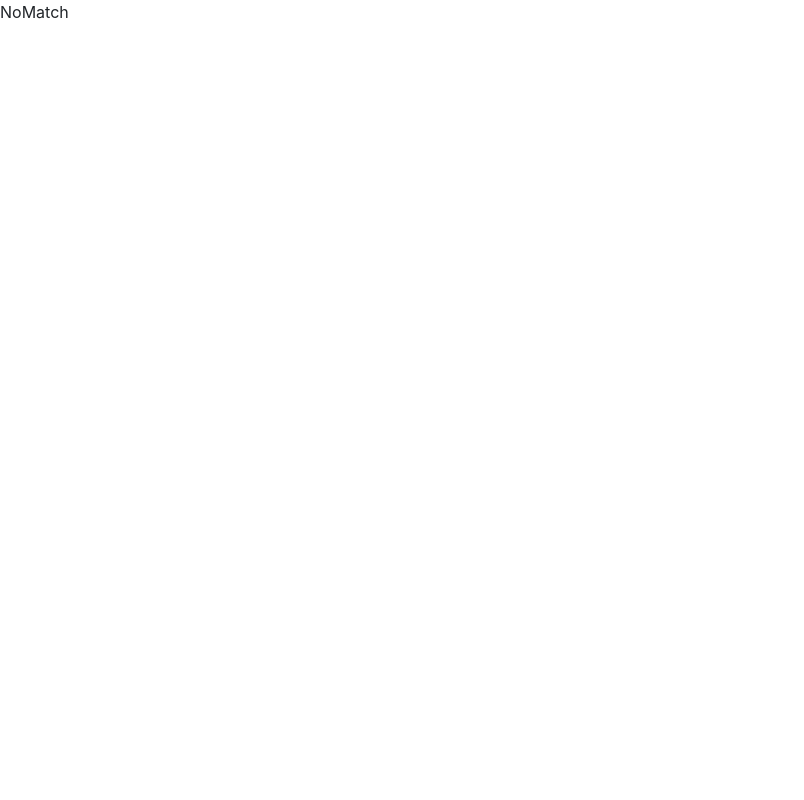
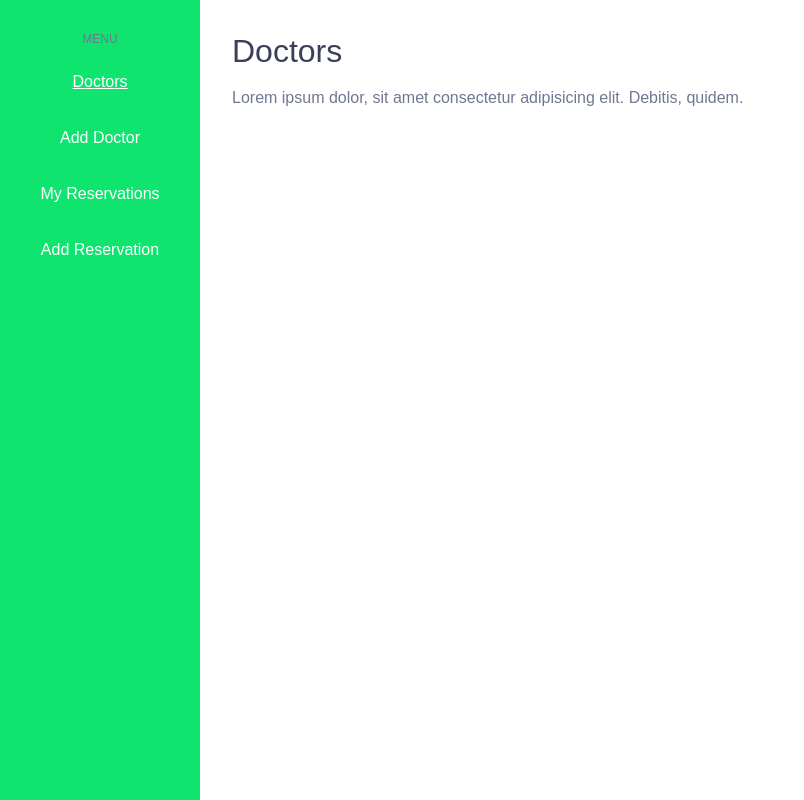
Before and after one commit to devMunyi/DocBooker-frontend, a React (Create React App) app: page / in a window 1280 px wide. Shown: the whole page, without its empty margins (0-804 px from the left). Built offline with nearby package versions, Linux system fonts and the light colour scheme.

Commit message:
add side navigation bar

```diff
--- a/src/App.css
+++ b/src/App.css
@@ -33,3 +33,153 @@
   background-color: #fff;
   border-radius: 50px;
 }
+
+
+/* sidebar  */
+
+* {
+  margin: 0;
+  padding: 0;
+  box-sizing: border-box;
+  font-family: 'Fire Sans', sans-serif;
+}
+
+.page {
+  display: flex;
+  min-height: 100vh;
+}
+
+.sidebar {
+  flex: 1 1 0;
+  max-width: 200px;
+  padding: 2rem 1rem;
+  background-color: #0ee46e;
+}
+
+.sidebar h3 {
+  color: #707793;
+  font-size: 0.75rem;
+  text-transform: uppercase;
+  margin-bottom: 0.5rem;
+  text-align: center;
+}
+
+.sidebar .menu {
+  margin: 0 -1rem;
+  text-align: center;
+}
+
+.sidebar .menu .menu-item {
+  display: block;
+  padding: 1em;
+  color: #fff;
+  text-decoration: none;
+  transition: 0.2s linear;
+}
+
+.sidebar .menu .menu-item:hover,
+.sidebar .menu .menu-item.is-active {
+  color:rgb(17, 0, 255);
+  border-right: 5px solid rgb(56, 7, 236);
+}
+
+.content {
+  flex: 1 1 0;
+  padding: 2rem;
+}
+
+.content h1 {
+  color: #3C3F58;
+  font-size: 2rem;
+  margin-bottom: 1rem;
+}
+
+.content p {
+  color: #707793;
+}
+
+.menu-toggle {
+  display: none;
+  position: fixed;
+  top: 2rem;
+  right: 2rem;
+  width: 60px;
+  height: 60px;
+  border-radius: 99px;
+  background-color: #2e3047;
+  cursor: pointer;
+}
+
+.hamburger {
+  position: relative;
+  top: calc(50% - 2px);
+  left: 50%;
+  transform: translate(-50%, -50%);
+  width: 32px;
+}
+
+.hamburger > span,
+.hamburger > span::before,
+.hamburger > span::after {
+  display: block;
+  position: absolute;
+  width: 100%;
+  height: 4px;
+  border-radius: 99px;
+  background-color: #FFF;
+  transition-duration: .25s;
+}
+
+.hamburger > span::before {
+  content: '';
+  top: -8px
+}
+
+.hamburger > span::after {
+  content: '';
+  top: 8px
+}
+
+.menu-toggle.is-active .hamburger > span {
+  transform: rotate(45deg);
+}
+
+.menu-toggle.is-active .hamburger > span::before {
+  top: 0;
+  transform: rotate(0deg);
+}
+
+.menu-toggle.is-active .hamburger > span::after {
+  top: 0;
+  transform: rotate(90deg);
+}
+
+@media (max-width: 1024px) {
+  .sidebar {
+    max-width: 200px;
+  }
+}
+
+@media (max-width: 768px) {
+  .menu-toggle {
+    display: block;
+  }
+
+  .content {
+    padding-top: 8rem;
+  }
+
+  .sidebar {
+    position: fixed;
+    top: 0;
+    left: -200px;
+    height: 100vh;
+    width: 100%;
+    max-width: 200px;
+    transition: 0.2s linear;
+  }
+
+  .sidebar.is-active {
+    left: 0;
+  }
+}
--- a/src/App.js
+++ b/src/App.js
@@ -3,9 +3,9 @@ import React from 'react';
 import { ToastContainer } from 'react-toastify'; // will be common for all pages that will need to toast a notification
 import 'react-toastify/dist/ReactToastify.css'; // will be common for all pages that will need to toast a notification
 import './App.css';
-// import Doctors from './pages/Doctors';
 
-// import SingleDoctor from './pages/SingleDoctor';
+import Doctors from './pages/Doctors';
+import SingleDoctor from './pages/SingleDoctor';
 import NoMatch from './pages/NoMatch';
 import Reserve from './pages/Reserve';
 
@@ -14,8 +14,8 @@ function App() {
     <Router>
       <ToastContainer position="top-center" theme="colored" />
       <Routes>
-        {/* <Route path="/" element={<Doctors />} /> */}
-        {/* <Route path="/doctors/:doctorId" element={<SingleDoctor />} /> */}
+        <Route path="/" element={<Doctors />} />
+        <Route path="/doctors/:doctorId" element={<SingleDoctor />} />
         <Route path="/reserve/:doctorId" element={<Reserve />} />
         <Route path="*" element={<NoMatch />} />
       </Routes>
--- a/src/components/NavBar.js
+++ b/src/components/NavBar.js
@@ -1,8 +1,61 @@
-import React from 'react';
+import React, { useState } from 'react';
+import { NavLink } from 'react-router-dom';
 
 function NavBar() {
+  const [show, setShow] = useState(false);
+
+  const activeNav = {
+    textDecoration: 'underline',
+  };
+
+  const handleMenuToggle = () => {
+    setShow(!show);
+  };
+
   return (
-    <div>NavBar</div>
+    <>
+      <div className={`menu-toggle ${show ? 'is-active' : ''}`} onClick={handleMenuToggle} role="presentation">
+        <div className="hamburger">
+          <span />
+        </div>
+      </div>
+      <aside className={`sidebar ${show ? 'is-active' : ''}`}>
+        <h3>MENU</h3>
+        <nav className="menu">
+          <NavLink
+            to="/"
+            style={({ isActive }) => (isActive ? activeNav : undefined)}
+            className="menu-item"
+          >
+            Doctors
+          </NavLink>
+
+          <NavLink
+            to="/add-doctor"
+            style={({ isActive }) => (isActive ? activeNav : undefined)}
+            className="menu-item"
+          >
+            Add Doctor
+          </NavLink>
+
+          <NavLink
+            to="/my-reservations"
+            style={({ isActive }) => (isActive ? activeNav : undefined)}
+            className="menu-item"
+          >
+            My Reservations
+          </NavLink>
+
+          <NavLink
+            to="/add-reservation"
+            style={({ isActive }) => (isActive ? activeNav : undefined)}
+            className="menu-item"
+          >
+            Add Reservation
+          </NavLink>
+        </nav>
+      </aside>
+    </>
   );
 }
 
--- a/src/pages/Doctors.js
+++ b/src/pages/Doctors.js
@@ -1,8 +1,18 @@
 import React from 'react';
+import NavBar from '../components/NavBar';
 
 function Doctors() {
   return (
-    <div>Doctors</div>
+    <div className="page">
+      <NavBar />
+      <main className="content">
+        <h1>Doctors</h1>
+        <p>
+          Lorem ipsum dolor, sit amet consectetur adipisicing elit. Debitis,
+          quidem.
+        </p>
+      </main>
+    </div>
   );
 }
 
--- a/src/pages/NoMatch.js
+++ b/src/pages/NoMatch.js
@@ -1,8 +1,16 @@
 import React from 'react';
+import NavBar from '../components/NavBar';
 
 function NoMatch() {
   return (
-    <div>NoMatch</div>
+    <div className="page">
+      <NavBar />
+      <main className="content">
+        <div className="text-center fs">
+          404 NOT FOUND!
+        </div>
+      </main>
+    </div>
   );
 }
 
```
